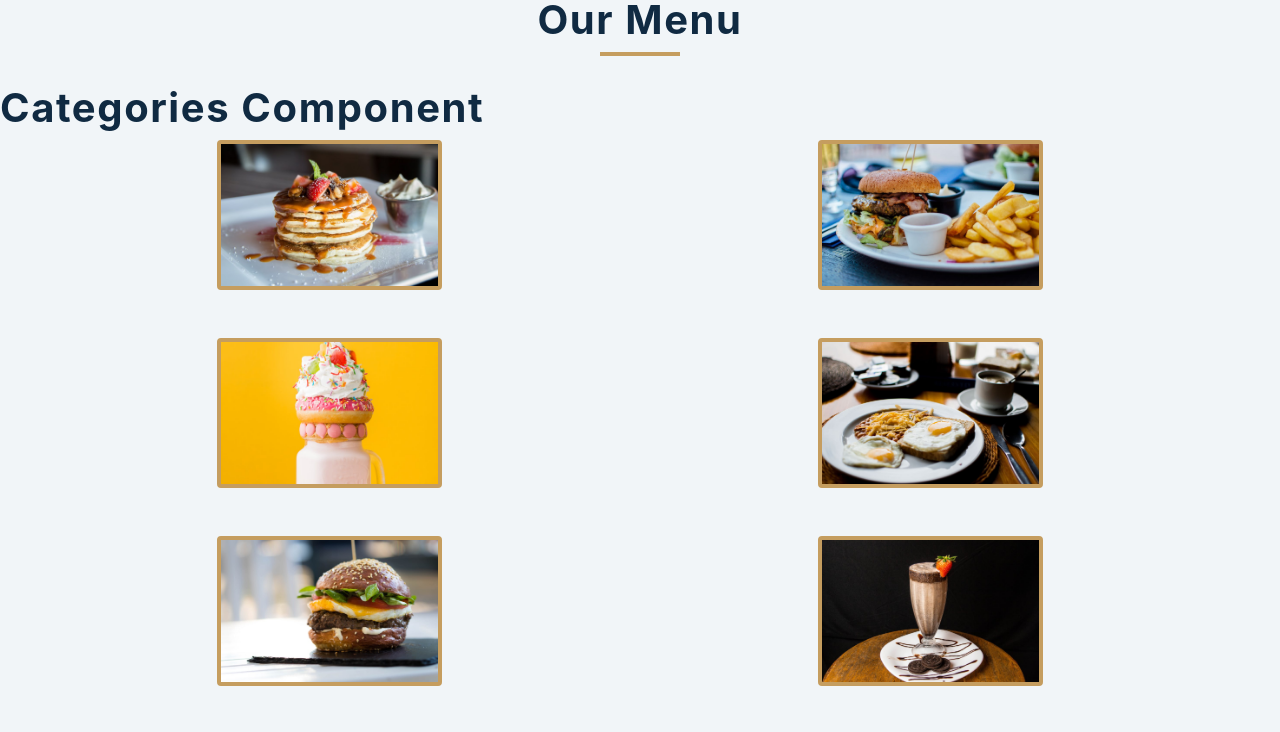
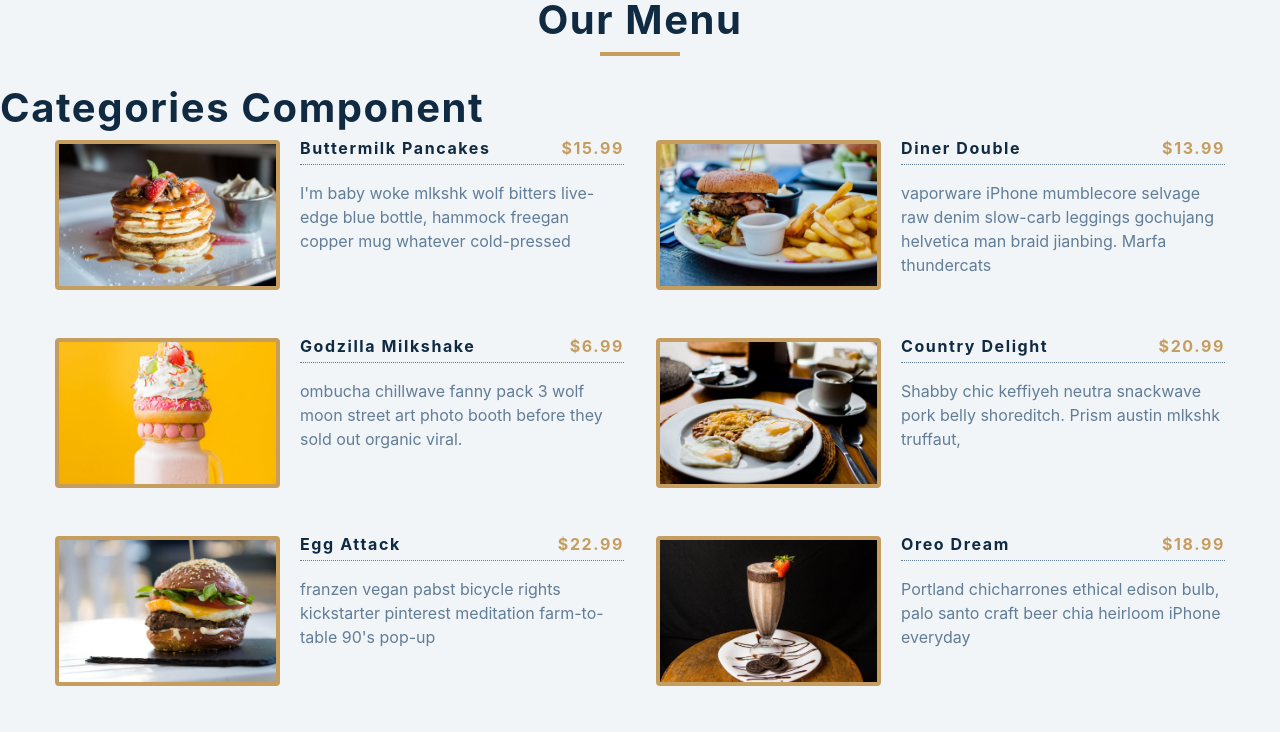
Before and after one commit to bisoladev/menu-project, a React (Create React App) app: page / in a window 1280 px wide. Shown: the top 732 px of the page. Built offline with nearby package versions, Linux system fonts and the light colour scheme.

Commit message:
Completed menu component

```diff
--- a/src/App.js
+++ b/src/App.js
@@ -6,6 +6,11 @@ import items from "./data";
 function App() {
   const [menuItems, setMenuItems] = useState(items);
   const [categories, setCategories] = useState([]);
+
+  const filterItems = (category) => {
+    const newItems = items.filter((item) => item.category === category);
+    setMenuItems(newItems);
+  };
   return (
     <main>
       <section className="menu-section">
@@ -13,7 +18,7 @@ function App() {
           <h2>Our Menu</h2>
           <div className="underline"></div>
         </div>
-        <Categories />
+        <Categories filterItems={filterItems} />
         <Menu items={menuItems} />
       </section>
     </main>
--- a/src/Menu.js
+++ b/src/Menu.js
@@ -4,12 +4,19 @@ const Menu = ({ items }) => {
   return (
     <div className="section-center">
       {items.map((menuItem) => {
-        const { id, title, img, desc } = menuItem;
+        const { id, title, img, desc, price } = menuItem;
         return (
-          <article key={id} className='menu-item'>
+          <article key={id} className="menu-item">
             <img src={img} alt={title} className="photo" />
+            <div className="item-info">
+              <header>
+                <h4>{title}</h4>
+                <h4 className="price">${price}</h4>
+              </header>
+              <p className="item-text">{desc}</p>
+            </div>
           </article>
-        )
+        );
       })}
     </div>
   );
```
